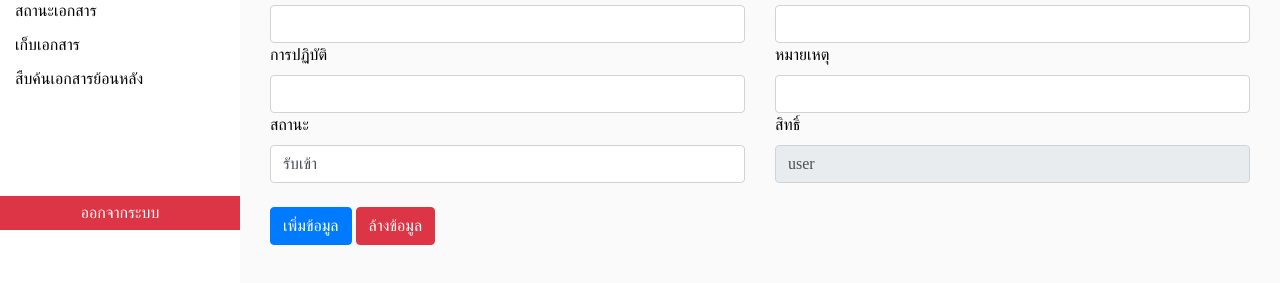
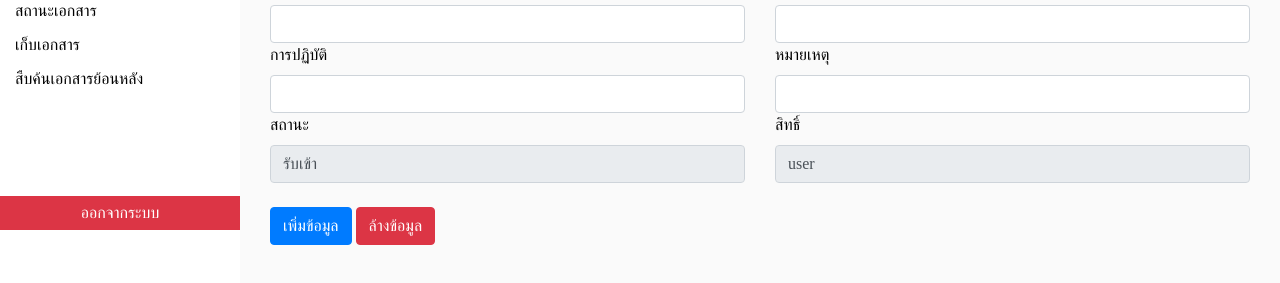
Before and after one commit to konowitzki/system-fitm, a plain HTML site: page admin/admin3.html in a window 1280 px wide. Shown: the part 213-496 px from the top of the page. Drawn offline with nearby package versions, Linux system fonts and the light colour scheme; no server answers; a web font is replaced by a local one.

Commit message:
edit admin3

```diff
--- a/admin/admin3.html
+++ b/admin/admin3.html
@@ -65,7 +65,7 @@
                             <label for="work">การปฏิบัติ</label>
                             <input id="work" class="form-control" type="text" required>
                             <label for="status">สถานะ</label>
-                            <input id="status" class="form-control" type="text" value="รับเข้า" required>
+                            <input id="status" class="form-control" type="text" value="รับเข้า" disabled required>
                         </div>
                         <div class="col-6">
                             <label for="numreceive">เลขที่รับ</label>
```
